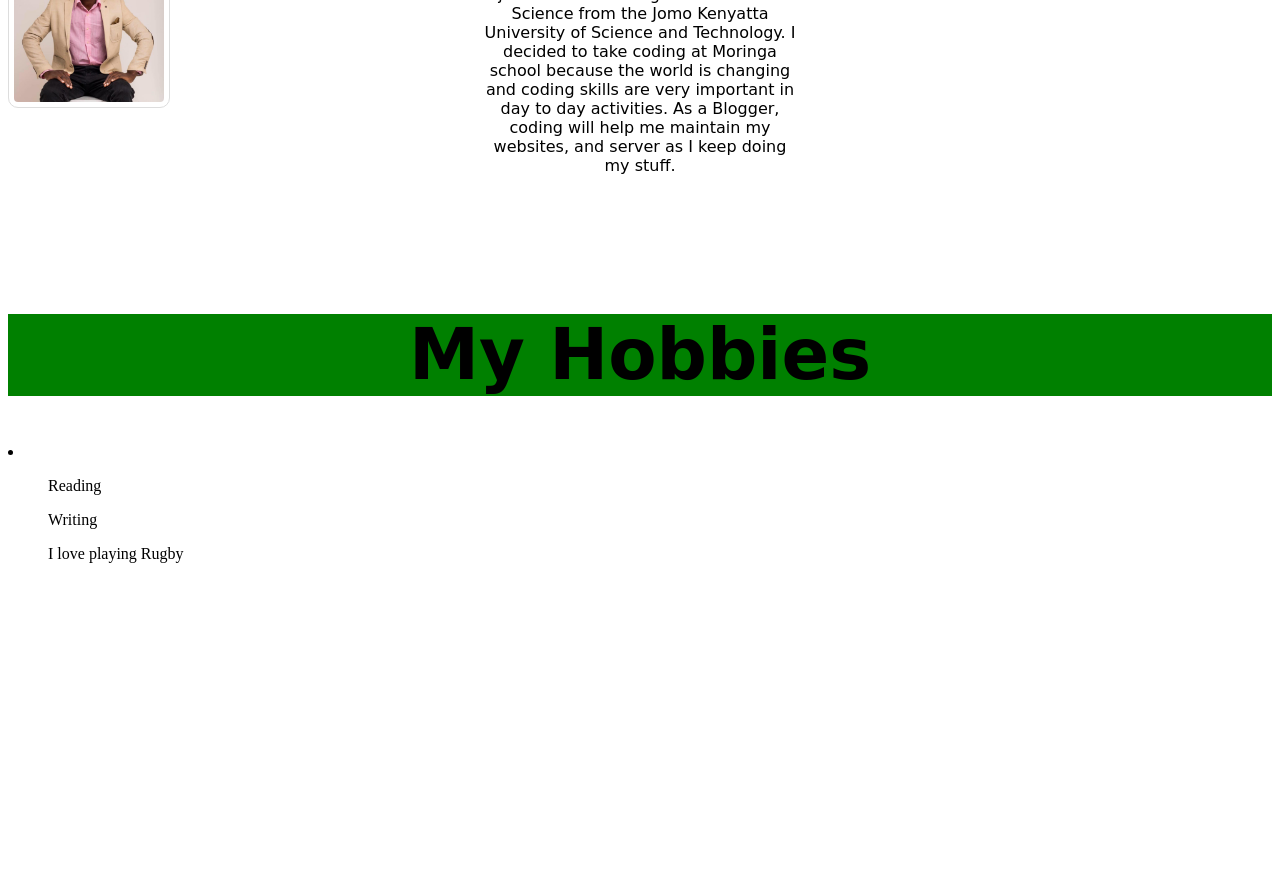
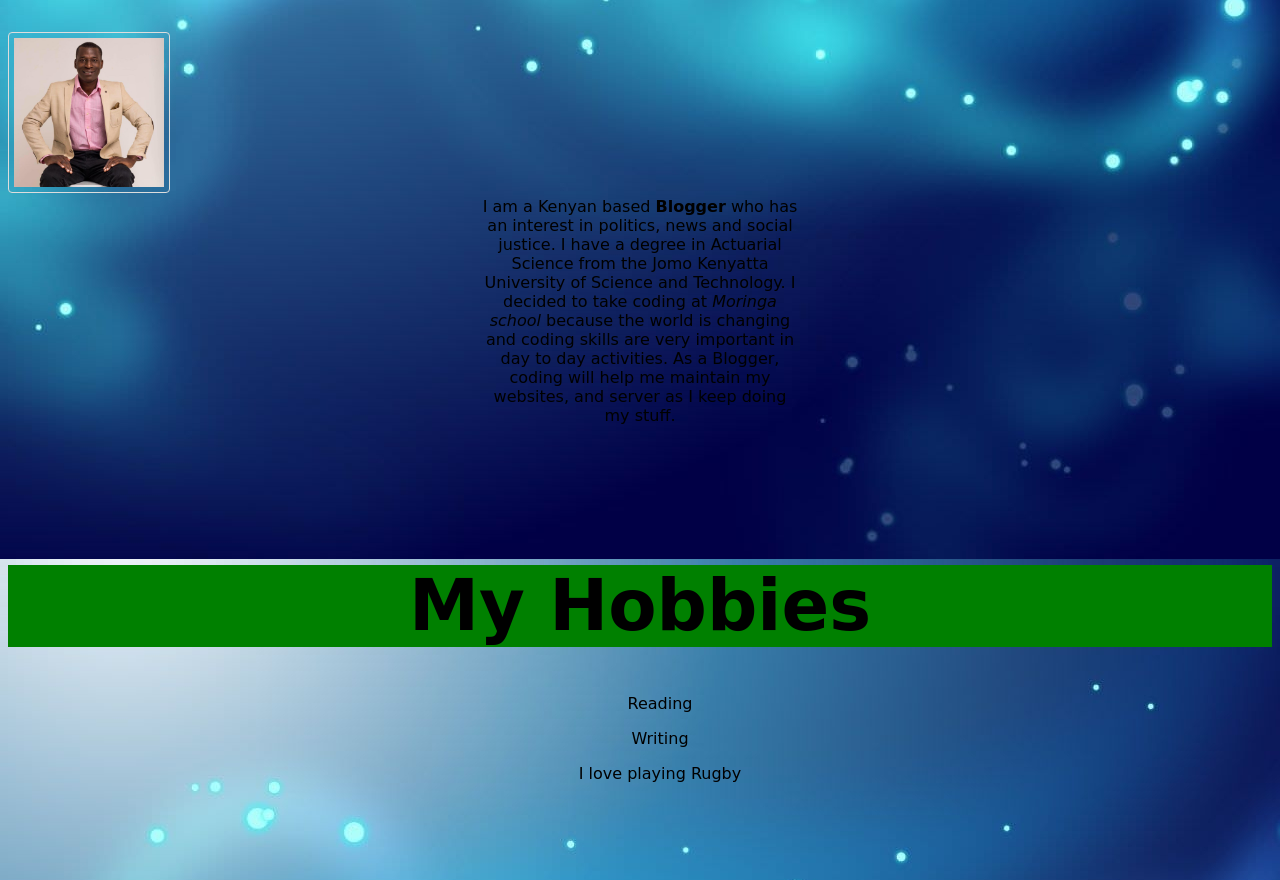
Before and after one commit to cnyakundi/my-portifolio, a plain HTML site: page index.html in a window 1280 px wide. Shown: the part 641-1521 px from the top of the page. Before the commit the page ends 1220 px from the top, so only its background shows below. Drawn offline with Linux system fonts and the light colour scheme.

Commit message:
Add a background image

```diff
--- a/css/styles.css
+++ b/css/styles.css
@@ -1,13 +1,13 @@
 body {
-    color: auto;
+    color: black;
+    background-image: url(./images/plain.jpg);
 }
 
 img {
     border: 1px solid #ddd;
-    border-radius: 10px;
+    border-radius: 4px;
     padding: 5px;
     width: 150px;
-    float: left;
 }
 
 @import url("https://fonts.googleapis.com/css?family=Bowlby+One+SC");
@@ -29,3 +29,11 @@ p {
 h1 {
     background: green;
 }
+
+.lists {
+    text-align: center;
+    font-family: "Bowlby One SC", cursive;
+    width: 320px;
+    height: 320px;
+    margin: 0 auto;
+}
--- a/index.html
+++ b/index.html
@@ -5,13 +5,14 @@
     <meta charset="UTF-8" />
     <meta name="viewport" content="width=device-width, initial-scale=1.0" />
     <title>Document</title>
-    <link href="/css/styles.css" type="text/css" rel="stylesheet" />
+    <link href="./css/styles.css" type="text/css" rel="stylesheet" />
 </head>
 
 <body>
     <h1>Hey, I am Cyprian Nyakundi</h1>
+    <div class="lists">
+        <h2>List of Projects I have Done</h2>
 
-    <h2>List of Projects I have Done</h2>
         <li>
             Creating a basic website to show my skills in HTML and CSS.
             <ul>
@@ -31,24 +32,27 @@
                 Uses HTML and CSS
             </ul>
         </li>
-
+    </div>
     <h1>About me</h1>
     <img src="css/images/nyakundi.jpg" alt="Picture of Cyprian Nyakundi" />
 
     <div>
         <p>
-            I am a Kenyan based Blogger who has an interest in politics, news and social justice. I have a degree in Actuarial Science from the Jomo Kenyatta University of Science and Technology. I decided to take coding at Moringa school because the world is changing
-            and coding skills are very important in day to day activities. As a Blogger, coding will help me maintain my websites, and server as I keep doing my stuff.
+            I am a Kenyan based <strong>Blogger</strong> who has an interest in politics, news and social justice. I have a degree in Actuarial Science from the Jomo Kenyatta University of Science and Technology. I decided to take coding at <em>Moringa school</em>            because the world is changing and coding skills are very important in day to day activities. As a Blogger, coding will help me maintain my websites, and server as I keep doing my stuff.
         </p>
+    </div>
 
-    </div>
-    <div>
-        <h1>My Hobbies </h1>
-        <li>
-            <ol>Reading</ol>
-            <ol>Writing</ol>
-            <ol>I love playing Rugby</ol>
-        </li>
+    <h1>My Hobbies</h1>
+    <div class="lists">
+        <ol>
+            Reading
+        </ol>
+        <ol>
+            Writing
+        </ol>
+        <ol>
+            I love playing Rugby
+        </ol>
     </div>
 </body>
 
```
Also changed, not shown: css/images/blog.jpeg (added), css/images/plain.jpg (added), 1 other file. Lines whose indentation alone changed are shown as unchanged.
